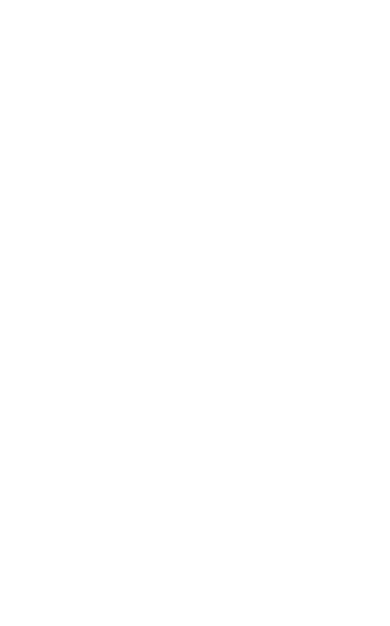
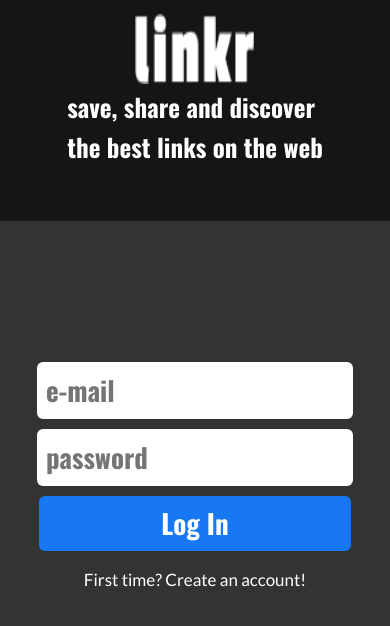
Before and after one commit to isabellexvr/projeto18-linkr-frontend, a React (Create React App) app: page /sign-in in a window 390 px wide. Before the commit this address had no page. Shown: the top 626 px of the page. Built offline with nearby package versions, Linux system fonts and the light colour scheme.

Commit message:
Static  layout of login page with responsivity and form

```diff
--- a/src/App.js
+++ b/src/App.js
@@ -2,6 +2,7 @@ import { ResetCss } from "../src/Assets/ResetCss";
 import { BrowserRouter, Routes, Route } from "react-router-dom";
 import TimelinePage from "./Pages/TimelinePage";
 import HashTagsPage from "./Pages/HashTagPage";
+import SignInPage from "./Pages/SignInPage";
 
 function App() {
   return (
@@ -11,6 +12,7 @@ function App() {
         <Routes>
           <Route path="/timeline" element={<TimelinePage />} />
           <Route path="/hashtag/:hashtag" element={<HashTagsPage />} />
+          <Route path="/sign-in" element={<SignInPage />} />
         </Routes>
       </BrowserRouter>
     </>
--- /dev/null
+++ b/src/Components/Form/useForm.js
@@ -0,0 +1,15 @@
+import { useState } from "react";
+
+function useForm(initState = {}) {
+  const [form, setForm] = useState(initState);
+
+  function handleForm({ target: { value, name } }) {
+    setForm({
+      ...form,
+      [name]: value,
+    });
+  }
+  return [form, handleForm];
+}
+
+export { useForm };
--- /dev/null
+++ b/src/Pages/SignInPage.js
@@ -0,0 +1,191 @@
+import styled from "styled-components";
+import logo from "../Assets/linkr.png";
+import { useNavigate } from "react-router-dom";
+import { useForm } from "../Components/Form/useForm";
+import axios from "axios";
+
+export default function SignIn() {
+  const [form, handleForm] = useForm({ email: "", password: "" });
+  const navigate = useNavigate();
+
+  function login(event) {
+    event.preventDefault();
+
+    const URL = "https://linkr-api-9ik9.onrender.com/";
+
+    const promise = axios.post(URL, form);
+  }
+
+  return (
+    <ManagingContainers>
+      <MainContainer>
+        <LogoContainer>
+          <Logo src={logo} alt="Logo Linkr" />
+          <Slogan>
+            <h1>save, share and discover</h1>
+            <h1>the best links on the web</h1>
+          </Slogan>
+        </LogoContainer>
+      </MainContainer>
+      <SecondContainer>
+        <ContainerInformation>
+          <ContainerForm onSubmit={login}>
+            <input
+              type="email"
+              required
+              placeholder=" e-mail"
+              name="email"
+              value={form.email}
+              onChange={handleForm}
+            />
+            <input
+              type="password"
+              required
+              placeholder=" password"
+              name="password"
+              value={form.password}
+              onChange={handleForm}
+            />
+            <Button type="submit">Log In</Button>
+          </ContainerForm>
+          <RedirecitonText>First time? Create an account!</RedirecitonText>
+        </ContainerInformation>
+      </SecondContainer>
+    </ManagingContainers>
+  );
+}
+
+const ManagingContainers = styled.div`
+  display: flex;
+  max-height: 100vh;
+  background-color: #151515;
+  @media (max-width: 800px) {
+    flex-direction: column;
+  } ;
+`;
+
+const MainContainer = styled.div`
+  background-color: #151515;
+  height: 100vh;
+  width: 70vw;
+  display: flex;
+  align-items: flex-start;
+  justify-content: center;
+  @media (max-width: 800px) {
+    height: 300px;
+    width: 100%;
+  } ;
+`;
+
+const LogoContainer = styled.div`
+  width: 30vw;
+  height: 80vh;
+  display: flex;
+  flex-direction: column;
+  justify-content: center;
+  @media (max-width: 800px) {
+    justify-content: center;
+    align-items: center;
+    width: 100%;
+    height: 85%;
+  } ;
+`;
+
+const SecondContainer = styled.div`
+  background-color: #333333;
+  height: 100vh;
+  width: 40vw;
+  display: flex;
+  align-items: flex-start;
+  justify-content: center;
+  @media (max-width: 800px) {
+    width: 100%;
+  } ;
+`;
+
+const Logo = styled.img`
+  height: 100px;
+  width: 200px;
+  margin-bottom: 30px;
+  @media (max-width: 800px) {
+    height: 70px;
+    width: 120px;
+    margin-bottom: 10px;
+  } ;
+`;
+
+const Slogan = styled.div`
+  font-family: "Oswald";
+  font-size: 30px;
+  font-weight: 700;
+  color: #ffffff;
+  h1 {
+    margin-bottom: 15px;
+  }
+  @media (max-width: 800px) {
+    font-size: 25px;
+  } ;
+`;
+
+const ContainerInformation = styled.div`
+  width: 100%;
+  height: 80vh;
+  display: flex;
+  align-items: center;
+  justify-content: center;
+  flex-direction: column;
+  @media (max-width: 800px) {
+    height: 60vh;
+  }
+`;
+
+const ContainerForm = styled.form`
+  display: flex;
+  flex-direction: column;
+  align-items: center;
+  justify-content: center;
+  width: 100%;
+  input {
+    height: 65px;
+    width: 80%;
+    background-color: #ffffff;
+    border-radius: 6px;
+    border: none;
+    font-family: "Oswald";
+    font-size: 27px;
+    color: #9f9f9f;
+    margin-bottom: 10px;
+  }
+  @media (max-width: 800px) {
+    input {
+      height: 55px;
+    }
+  } ;
+`;
+
+const Button = styled.button`
+  background-color: #1877f2;
+  height: 65px;
+  width: 80%;
+  border-radius: 6px;
+  border: none;
+  font-family: "Oswald";
+  font-size: 27px;
+  color: #ffffff;
+  display: flex;
+  align-items: center;
+  justify-content: center;
+  @media (max-width: 800px) {
+    height: 55px;
+  } ;
+`;
+
+const RedirecitonText = styled.div`
+  font-size: 20px;
+  font-family: lato;
+  color: #ffffff;
+  margin-top: 20px;
+  @media (max-width: 800px) {
+    font-size: 17px;
+  } ;
+`;
```
